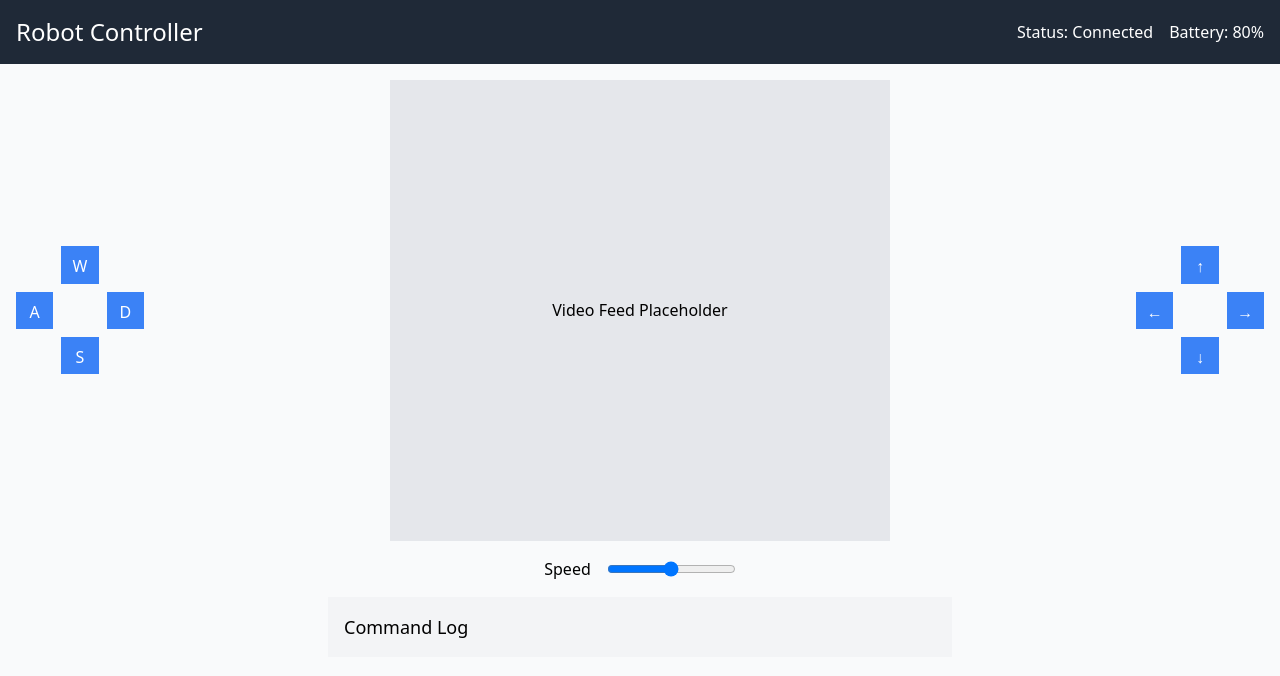
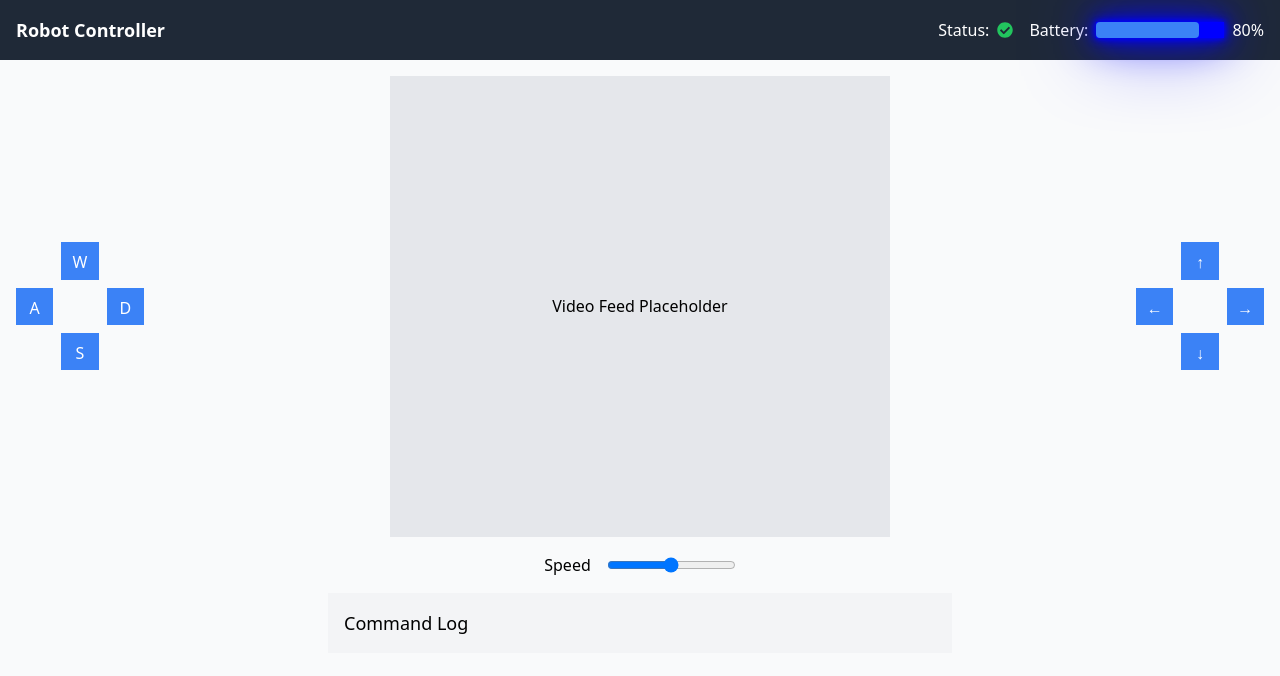
Before and after one commit to abelxmendoza/Omega-Code, a Next.js app in the folder ui/robot-controller-ui/: page / in a window 1280 px wide. Shown: the top 676 px of the page. Built offline with nearby package versions, Linux system fonts and the light colour scheme.

Commit message:
fixing up ui and added battery life progress bar

```diff
--- a/ui/robot-controller-ui/package.json
+++ b/ui/robot-controller-ui/package.json
@@ -11,7 +11,8 @@
   "dependencies": {
     "next": "14.2.4",
     "react": "^18",
-    "react-dom": "^18"
+    "react-dom": "^18",
+    "react-icons": "^5.2.1"
   },
   "devDependencies": {
     "@types/node": "^20",
--- a/ui/robot-controller-ui/src/components/Header.tsx
+++ b/ui/robot-controller-ui/src/components/Header.tsx
@@ -1,12 +1,18 @@
 import React from 'react';
+import { FaCheckCircle, FaTimesCircle } from 'react-icons/fa';
 import Status from './Status';
 
-const Header: React.FC = () => {
+interface HeaderProps {
+  isConnected: boolean;
+  batteryLevel: number;
+}
+
+const Header: React.FC<HeaderProps> = ({ isConnected, batteryLevel }) => {
   return (
-    <header className="flex items-center justify-between p-4 bg-gray-800 text-white">
-      <h1 className="text-2xl">Robot Controller</h1>
-      <Status status="Connected" battery={80} />
-    </header>
+    <div className="flex justify-between items-center bg-gray-800 text-white p-4">
+      <div className="text-lg font-bold">Robot Controller</div>
+      <Status status={isConnected ? 'Connected' : 'Disconnected'} battery={batteryLevel} />
+    </div>
   );
 };
 
--- a/ui/robot-controller-ui/src/components/Status.tsx
+++ b/ui/robot-controller-ui/src/components/Status.tsx
@@ -1,4 +1,5 @@
 import React from 'react';
+import { FaCheckCircle, FaTimesCircle } from 'react-icons/fa';
 
 interface StatusProps {
   status: string;
@@ -6,10 +7,25 @@ interface StatusProps {
 }
 
 const Status: React.FC<StatusProps> = ({ status, battery }) => {
+  const batteryClass = battery > 20 ? 'bg-blue-500' : 'bg-red-500';
+  const batteryStyle = battery > 20 ? 'neon-blue' : 'black';
+  const batteryBarClass = `h-4 rounded ${batteryClass}`;
+
   return (
     <div className="flex items-center space-x-4">
-      <span>Status: {status}</span>
-      <span>Battery: {battery}%</span>
+      <div className="flex items-center">
+        Status: {status === 'Connected' ? <FaCheckCircle className="text-green-500 ml-2" /> : <FaTimesCircle className="text-red-500 ml-2" />}
+      </div>
+      <div className="flex items-center">
+        Battery:
+        <div className={`ml-2 w-32 ${batteryStyle}`}>
+          <div
+            className={batteryBarClass}
+            style={{ width: `${battery}%` }}
+          ></div>
+        </div>
+        <span className="ml-2">{battery}%</span>
+      </div>
     </div>
   );
 };
--- a/ui/robot-controller-ui/src/pages/index.tsx
+++ b/ui/robot-controller-ui/src/pages/index.tsx
@@ -1,4 +1,4 @@
-import React, { useEffect } from 'react';
+import React, { useEffect, useState } from 'react';
 import Head from 'next/head';
 import Header from '../components/Header';
 import VideoFeed from '../components/VideoFeed';
@@ -9,6 +9,8 @@ import { useCommandLog } from '../components/CommandLogContext';
 
 const Home: React.FC = () => {
   const { addCommand } = useCommandLog();
+  const [isConnected, setIsConnected] = useState(true);
+  const [batteryLife, setBatteryLife] = useState(80);
 
   const sendCommand = (command: string) => {
     fetch('https://localhost:8080/command', {
@@ -26,6 +28,7 @@ const Home: React.FC = () => {
       }
     }).catch(error => {
       console.error('Error sending command:', error);
+      setIsConnected(false);
     });
   };
 
@@ -100,7 +103,7 @@ const Home: React.FC = () => {
         <link rel="icon" href="/favicon.ico" />
       </Head>
 
-      <Header />
+      <Header isConnected={isConnected} batteryLevel={batteryLife} />
       <main className="p-4 space-y-4">
         <div className="flex justify-between items-center space-x-8">
           <div className="flex-shrink-0">
--- a/ui/robot-controller-ui/src/styles/globals.css
+++ b/ui/robot-controller-ui/src/styles/globals.css
@@ -1,3 +1,19 @@
 @tailwind base;
 @tailwind components;
 @tailwind utilities;
+
+
+/* styles/globals.css */
+
+.neon-blue {
+    box-shadow: 0 0 5px #00f, 0 0 10px #00f, 0 0 20px #00f, 0 0 40px #00f, 0 0 80px #00f;
+    background-color: #00f;
+  }
+
+  .low {
+    background-color: red;
+  }
+
+  .high {
+    background-color: #00f;
+  }
```
Also changed, not shown: 2 other files (tests, documents, lock files or other folders).
